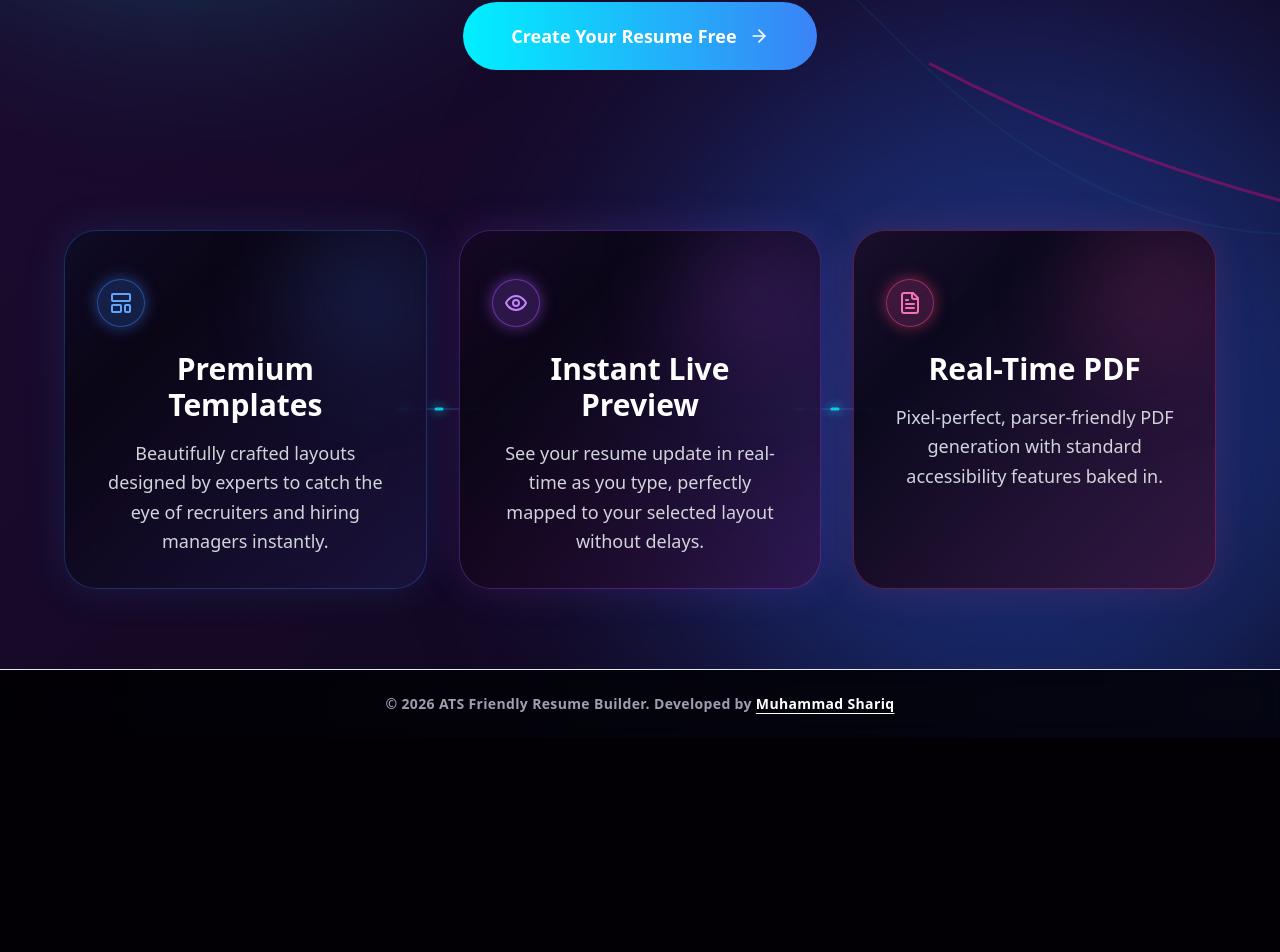
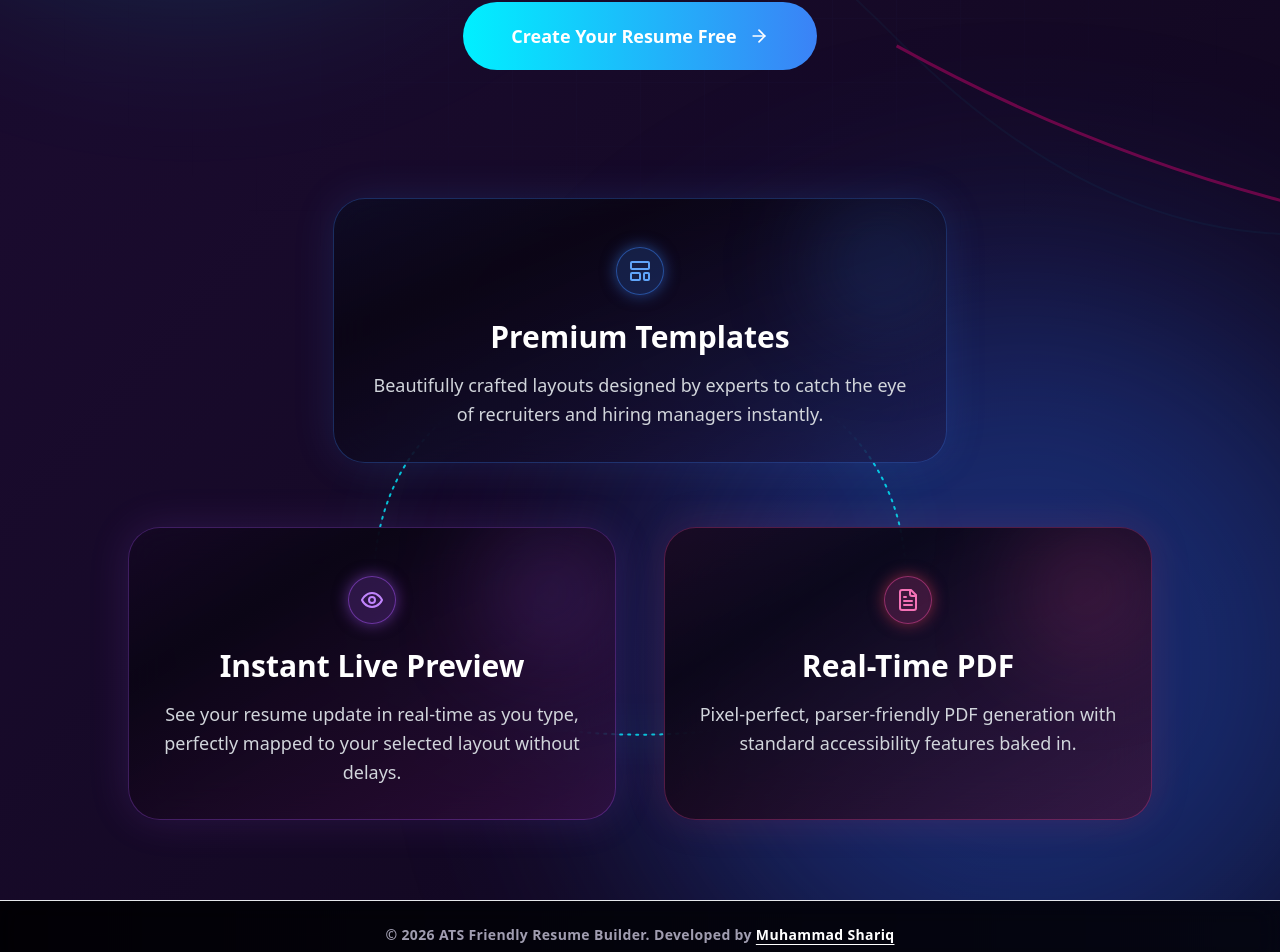
Before and after one commit to shariq001/resume-builder, a Next.js app in the folder frontend/: page / in a window 1280 px wide. Shown: the part 631-1583 px from the top of the page. Before the commit the page ends 1369 px from the top, so only its background shows below. Built offline with nearby package versions, Linux system fonts and the light colour scheme; no server answers.

Commit message:
feat: Update feature cards to a triangular structure with curved animated lines and vertical mobile alignment

```diff
--- a/frontend/app/page.tsx
+++ b/frontend/app/page.tsx
@@ -123,42 +123,63 @@ export default function Home() {
           initial="hidden"
           whileInView="show"
           viewport={{ once: true, margin: "-100px" }}
-          className="relative grid grid-cols-1 md:grid-cols-3 gap-6 sm:gap-8 max-w-6xl mx-auto mt-20 md:mt-40 px-4 sm:px-0"
+          className="relative grid grid-cols-1 md:grid-cols-2 gap-8 md:gap-x-12 md:gap-y-16 max-w-5xl mx-auto mt-20 md:mt-32 px-4 sm:px-0"
         >
-          {/* Animated Connecting Lines (Desktop only) */}
-          <div className="absolute top-1/2 left-[16.66%] right-[16.66%] h-0.5 -translate-y-1/2 hidden md:block z-0 pointer-events-none">
+          {/* Animated Connecting Lines (Mobile only - Vertical) */}
+          <div className="absolute top-[10%] bottom-[10%] left-1/2 -translate-x-1/2 w-8 md:hidden z-0 pointer-events-none">
             <svg className="w-full h-full overflow-visible" preserveAspectRatio="none">
-              {/* Base line */}
-              <line x1="0" y1="0" x2="100%" y2="0" stroke="rgba(59, 130, 246, 0.2)" strokeWidth="2" />
-              {/* Animated data flow dots */}
-              <line
-                x1="0" y1="0" x2="100%" y2="0"
-                stroke="rgba(0, 242, 254, 0.8)"
-                strokeWidth="3"
-                strokeDasharray="6 30"
-                strokeLinecap="round"
-              >
+              <line x1="50%" y1="0" x2="50%" y2="100%" stroke="rgba(59, 130, 246, 0.2)" strokeWidth="2" />
+              <line x1="50%" y1="0" x2="50%" y2="100%" stroke="rgba(0, 242, 254, 0.8)" strokeWidth="3" strokeDasharray="6 30" strokeLinecap="round">
                 <animate attributeName="stroke-dashoffset" values="36;0" dur="1.5s" repeatCount="indefinite" />
               </line>
-              {/* Glow effect on the moving dots */}
-              <line
-                x1="0" y1="0" x2="100%" y2="0"
-                stroke="rgba(0, 242, 254, 0.3)"
-                strokeWidth="8"
-                strokeDasharray="6 30"
-                strokeLinecap="round"
-                filter="blur(4px)"
-              >
+              <line x1="50%" y1="0" x2="50%" y2="100%" stroke="rgba(0, 242, 254, 0.3)" strokeWidth="8" strokeDasharray="6 30" strokeLinecap="round" filter="blur(4px)">
                 <animate attributeName="stroke-dashoffset" values="36;0" dur="1.5s" repeatCount="indefinite" />
               </line>
             </svg>
           </div>
 
-           {/* Card 1 */}
-           <motion.div variants={itemVariants} whileHover={{ y: -10, scale: 1.02 }} className="relative z-10 p-8 rounded-[2rem] border border-blue-500/30 bg-gradient-to-br from-blue-900/40 via-[#0a0514]/90 to-indigo-900/40 bg-[length:200%_200%] animate-gradient-bg backdrop-blur-xl overflow-hidden group shadow-[0_0_40px_rgba(59,130,246,0.15)]">
+          {/* Animated Connecting Lines (Desktop only - Triangular Curve) */}
+          <div className="absolute inset-0 hidden md:block z-0 pointer-events-none">
+            <svg className="w-full h-full overflow-visible" preserveAspectRatio="none" viewBox="0 0 100 100">
+              {/* Triangular Curved Path */}
+              <path
+                d="M 50 25 C 35 25, 20 40, 25 75 C 35 90, 65 90, 75 75 C 80 40, 65 25, 50 25 Z"
+                fill="none"
+                stroke="rgba(59, 130, 246, 0.2)"
+                strokeWidth="0.5"
+                vectorEffect="non-scaling-stroke"
+              />
+              <path
+                d="M 50 25 C 35 25, 20 40, 25 75 C 35 90, 65 90, 75 75 C 80 40, 65 25, 50 25 Z"
+                fill="none"
+                stroke="rgba(0, 242, 254, 0.8)"
+                strokeWidth="2"
+                strokeDasharray="2 6"
+                strokeLinecap="round"
+                vectorEffect="non-scaling-stroke"
+              >
+                <animate attributeName="stroke-dashoffset" values="8;0" dur="1.5s" repeatCount="indefinite" />
+              </path>
+              <path
+                d="M 50 25 C 35 25, 20 40, 25 75 C 35 90, 65 90, 75 75 C 80 40, 65 25, 50 25 Z"
+                fill="none"
+                stroke="rgba(0, 242, 254, 0.3)"
+                strokeWidth="5"
+                strokeDasharray="2 6"
+                strokeLinecap="round"
+                filter="blur(3px)"
+                vectorEffect="non-scaling-stroke"
+              >
+                <animate attributeName="stroke-dashoffset" values="8;0" dur="1.5s" repeatCount="indefinite" />
+              </path>
+            </svg>
+          </div>
+
+           {/* Card 1 (Top Center) */}
+           <motion.div variants={itemVariants} whileHover={{ y: -10, scale: 1.02 }} className="md:col-span-2 md:w-[60%] md:justify-self-center relative z-10 p-8 rounded-[2rem] border border-blue-500/30 bg-gradient-to-br from-blue-900/40 via-[#0a0514]/90 to-indigo-900/40 bg-[length:200%_200%] animate-gradient-bg backdrop-blur-xl overflow-hidden group shadow-[0_0_40px_rgba(59,130,246,0.15)]">
               <div className="absolute top-0 right-0 w-32 h-32 bg-blue-500/20 blur-[50px] rounded-full pointer-events-none"></div>
 
-              <div className="relative z-10 pt-4">
+              <div className="relative z-10 pt-4 text-center flex flex-col items-center">
                 <div className="w-12 h-12 rounded-full bg-blue-500/20 flex items-center justify-center mb-6 border border-blue-500/50 text-blue-400 shadow-[0_0_15px_rgba(59,130,246,0.5)]">
                   <LayoutTemplate size={24} />
                 </div>
@@ -167,11 +188,11 @@ export default function Home() {
               </div>
            </motion.div>
 
-           {/* Card 2 */}
+           {/* Card 2 (Bottom Left) */}
            <motion.div variants={itemVariants} whileHover={{ y: -10, scale: 1.02 }} className="relative z-10 p-8 rounded-[2rem] border border-purple-500/30 bg-gradient-to-br from-purple-900/40 via-[#0a0514]/90 to-fuchsia-900/40 bg-[length:200%_200%] animate-gradient-bg backdrop-blur-xl overflow-hidden group shadow-[0_0_40px_rgba(168,85,247,0.15)]">
               <div className="absolute top-0 right-0 w-32 h-32 bg-purple-500/20 blur-[50px] rounded-full pointer-events-none"></div>
 
-              <div className="relative z-10 pt-4">
+              <div className="relative z-10 pt-4 text-center flex flex-col items-center">
                 <div className="w-12 h-12 rounded-full bg-purple-500/20 flex items-center justify-center mb-6 border border-purple-500/50 text-purple-400 shadow-[0_0_15px_rgba(168,85,247,0.5)]">
                   <Eye size={24} />
                 </div>
@@ -180,11 +201,11 @@ export default function Home() {
               </div>
            </motion.div>
 
-           {/* Card 3 */}
+           {/* Card 3 (Bottom Right) */}
            <motion.div variants={itemVariants} whileHover={{ y: -10, scale: 1.02 }} className="relative z-10 p-8 rounded-[2rem] border border-pink-500/30 bg-gradient-to-br from-pink-900/40 via-[#0a0514]/90 to-rose-900/40 bg-[length:200%_200%] animate-gradient-bg backdrop-blur-xl overflow-hidden group shadow-[0_0_40px_rgba(244,63,94,0.15)]">
               <div className="absolute top-0 right-0 w-32 h-32 bg-pink-500/20 blur-[50px] rounded-full pointer-events-none"></div>
 
-              <div className="relative z-10 pt-4">
+              <div className="relative z-10 pt-4 text-center flex flex-col items-center">
                 <div className="w-12 h-12 rounded-full bg-pink-500/20 flex items-center justify-center mb-6 border border-pink-500/50 text-pink-400 shadow-[0_0_15px_rgba(244,63,94,0.5)]">
                   <FileText size={24} />
                 </div>
```
